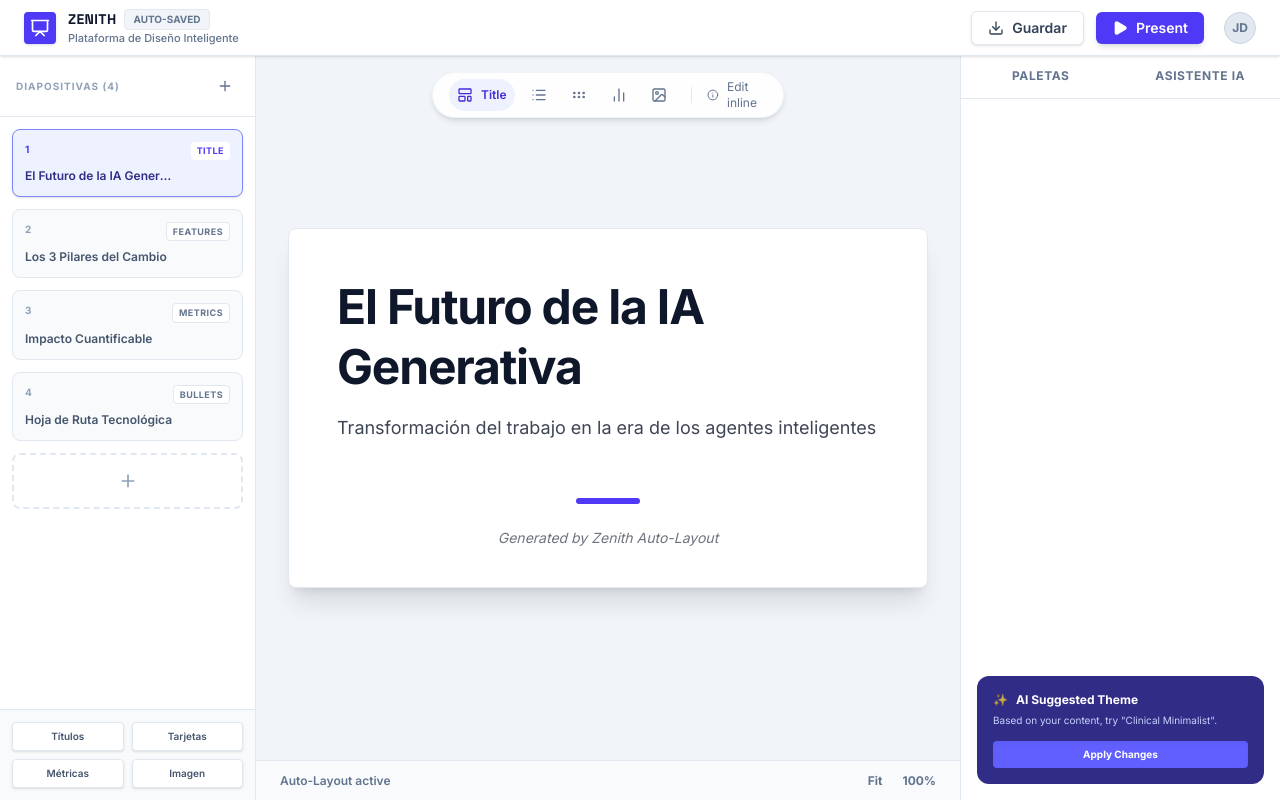
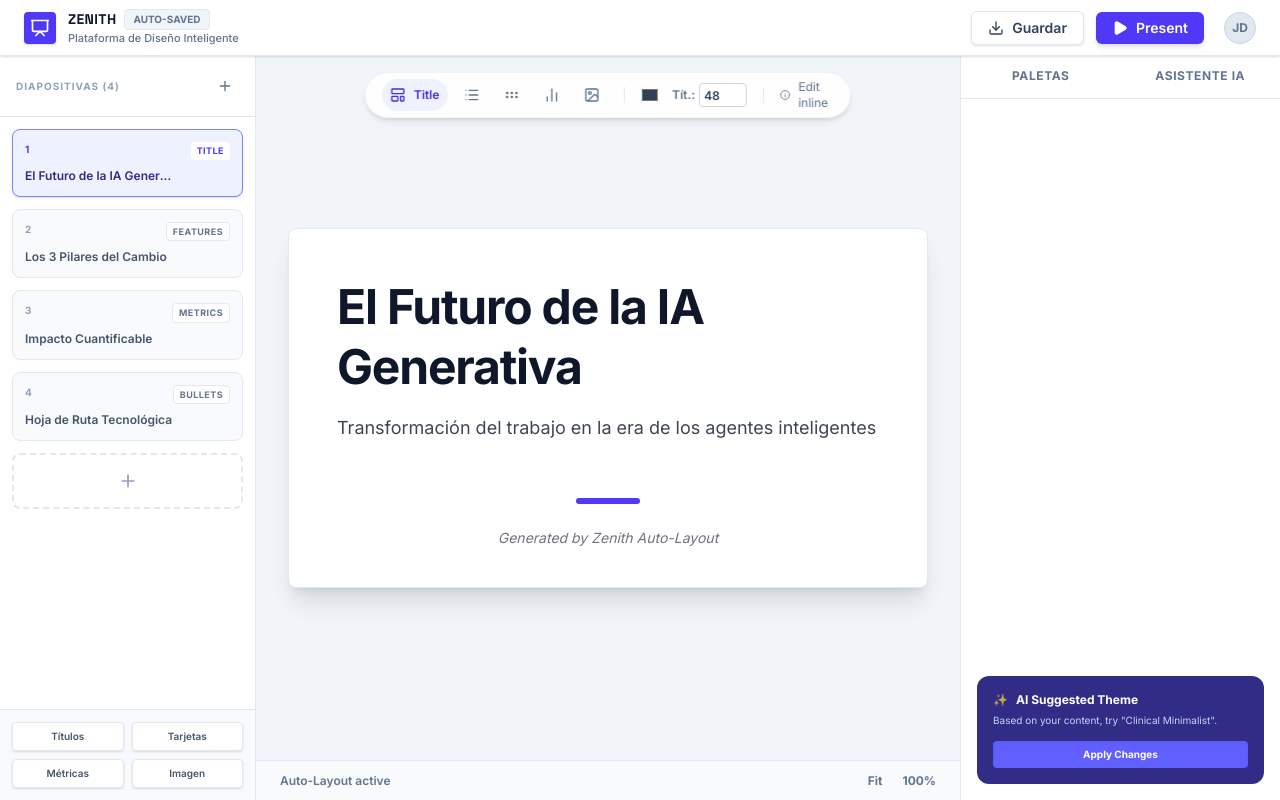
Before and after one commit to Romansiordia/Presenter-WebAPP, a React (Vite) app: page / in a window 1280 px wide. Built offline with nearby package versions, Linux system fonts and the light colour scheme; a web font is replaced by a local one.

Commit message:
feat(ui): add text customization to slide editor
Add support for configuring text color and title font size per slide to allow for more flexible presentation styling.

```diff
--- a/src/components/PresentationView.tsx
+++ b/src/components/PresentationView.tsx
@@ -52,16 +52,19 @@ export function PresentationView({
             className={`w-full aspect-[16/9] ${theme.bg} rounded-xl border ${theme.accentBorder} p-16 flex flex-col justify-between shadow-[0_0_50px_rgba(0,0,0,0.3)] relative transition-colors duration-300`}
             style={{ maxHeight: 'calc(100vh - 160px)', maxWidth: 'calc((100vh - 160px) * 16 / 9)' }}
           >
-            <div>
-              <h2 className={`text-5xl sm:text-6xl font-extrabold tracking-tight leading-tight ${theme.text} ${theme.fontClass}`}>
+            <div style={{ color: activeSlide.textColor || undefined }}>
+              <h2
+                className={`text-5xl sm:text-6xl font-extrabold tracking-tight leading-tight ${theme.text} ${theme.fontClass}`}
+                style={{ fontSize: activeSlide.titleFontSize ? `calc(${activeSlide.titleFontSize} * 1.25)` : undefined, color: activeSlide.textColor || undefined }}
+              >
                 {activeSlide.title}
               </h2>
-              <p className={`text-xl mt-6 max-w-3xl leading-relaxed opacity-80 ${theme.text}`}>
+              <p className={`text-xl mt-6 max-w-3xl leading-relaxed opacity-80 ${theme.text}`} style={{ color: activeSlide.textColor || undefined }}>
                 {activeSlide.subtitle}
               </p>
             </div>
 
-            <div className="flex-1 flex items-center justify-center my-10">
+            <div className="flex-1 flex items-center justify-center my-10" style={{ color: activeSlide.textColor || undefined }}>
 
               {activeSlide.layout === 'title' && (
                 <div className="text-center w-full">
--- a/src/components/SlideCanvas.tsx
+++ b/src/components/SlideCanvas.tsx
@@ -59,6 +59,29 @@ export function SlideCanvas({ activeSlide, theme, onTextChange }: SlideCanvasPro
           {activeSlide.layout === 'image' && <span>Image</span>}
         </button>
         <div className="h-4 w-[1px] bg-slate-200 mx-2"></div>
+        <div className="flex items-center gap-3">
+          <label className="flex items-center gap-1 text-xs font-semibold text-slate-500 cursor-pointer" title="Color de texto">
+            <span className="sr-only">Color</span>
+            <input
+              type="color"
+              value={activeSlide.textColor || "#334155"}
+              onChange={(e) => onTextChange('textColor', e.target.value)}
+              className="w-5 h-5 p-0 border-0 rounded overflow-hidden cursor-pointer bg-transparent"
+            />
+          </label>
+          <label className="flex items-center gap-1 text-xs font-semibold text-slate-500" title="Tamaño de título">
+            Tít.:
+            <input
+              type="number"
+              min="10"
+              max="150"
+              value={activeSlide.titleFontSize ? parseInt(activeSlide.titleFontSize) : 48}
+              onChange={(e) => onTextChange('titleFontSize', `${e.target.value}px`)}
+              className="w-12 h-6 px-1 border border-slate-300 rounded text-slate-700 bg-white"
+            />
+          </label>
+        </div>
+        <div className="h-4 w-[1px] bg-slate-200 mx-2"></div>
         <div className="flex items-center gap-2 text-slate-500 text-xs">
           <Info className="w-4 h-4" /> Edit inline
         </div>
@@ -70,12 +93,13 @@ export function SlideCanvas({ activeSlide, theme, onTextChange }: SlideCanvasPro
           style={{ maxHeight: 'calc(100vh - 180px)', maxWidth: 'calc((100vh - 180px) * 16 / 9)' }}
         >
 
-          <div>
+          <div style={{ color: activeSlide.textColor || undefined }}>
             <h2
               contentEditable
               suppressContentEditableWarning
               onBlur={(e) => onTextChange('title', e.currentTarget.innerText)}
               className={`text-4xl sm:text-5xl font-extrabold tracking-tight ${theme.text} ${theme.fontClass} outline-none max-h-[120px] overflow-hidden leading-tight`}
+              style={{ fontSize: activeSlide.titleFontSize, color: activeSlide.textColor || undefined }}
             >
               {activeSlide.title}
             </h2>
@@ -85,12 +109,13 @@ export function SlideCanvas({ activeSlide, theme, onTextChange }: SlideCanvasPro
               suppressContentEditableWarning
               onBlur={(e) => onTextChange('subtitle', e.currentTarget.innerText)}
               className={`text-lg mt-4 max-w-2xl leading-relaxed outline-none opacity-80 ${theme.text}`}
+              style={{ color: activeSlide.textColor || undefined }}
             >
               {activeSlide.subtitle}
             </p>
           </div>
 
-          <div className="flex-1 flex items-center justify-center my-8">
+          <div className="flex-1 flex items-center justify-center my-8" style={{ color: activeSlide.textColor || undefined }}>
 
             {activeSlide.layout === 'title' && (
               <div className="text-center w-full">
--- a/src/types.ts
+++ b/src/types.ts
@@ -23,6 +23,9 @@ export interface Slide {
   imageScale?: number | string;
   imageX?: number;
   imageY?: number;
+  textColor?: string;
+  titleFontSize?: string;
+  subtitleFontSize?: string;
 }
 
 export interface Theme {
```
